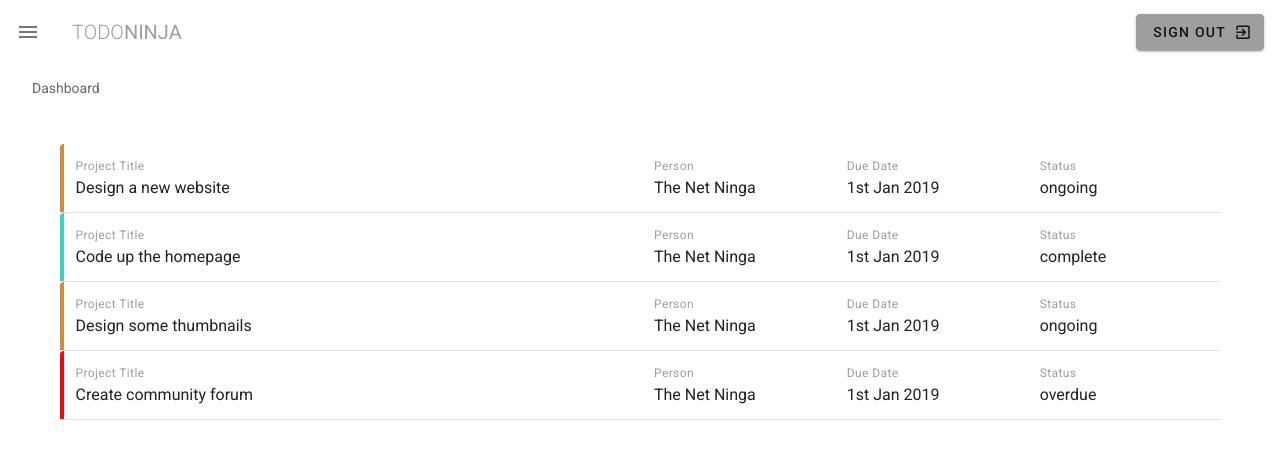
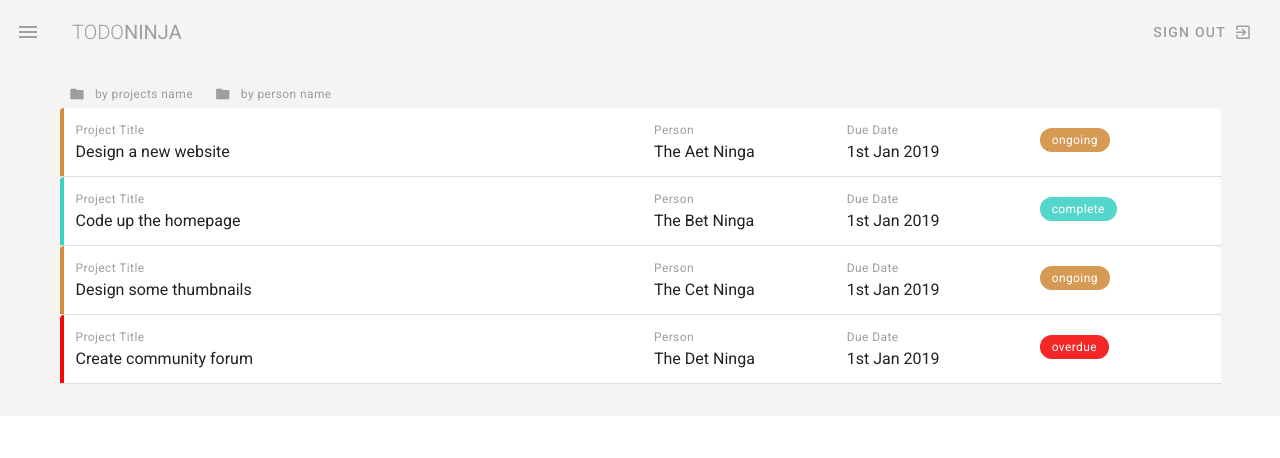
Before and after one commit to new-media-art/todo-ninja, a Vue app: page / in a window 1280 px wide. Shown: the top 458 px of the page. Built offline with nearby package versions, Linux system fonts and the light colour scheme.

Commit message:
finished with cards

```diff
--- a/src/App.vue
+++ b/src/App.vue
@@ -1,10 +1,12 @@
 <template>
-  <v-app class="gray lighten-4">
+  <v-app >
     <Navbar />
 
-    <v-content class="mx-4 mb-4">
+
+
       <router-view></router-view>
-    </v-content>
+
+
 
   </v-app>
 </template>
--- a/src/components/Navbar.vue
+++ b/src/components/Navbar.vue
@@ -1,34 +1,37 @@
 <template>
   <nav>
-    <v-toolbar flat app>
-        <v-app-bar-nav-icon class="gray--text" @click="drawer = !drawer"></v-app-bar-nav-icon>
+    <v-app-bar flat app>
+      <v-app-bar-nav-icon class="grey--text" @click="drawer = !drawer"></v-app-bar-nav-icon>
       <v-toolbar-title class="text-uppercase grey--text">
         <span class="font-weight-light">Todo</span>
         <span>Ninja</span>
       </v-toolbar-title>
       <v-spacer></v-spacer>
-      <v-btn flat color="grey">
+      <v-btn text color="grey">
         <span>Sign Out</span>
         <v-icon right>mdi-exit-to-app</v-icon>
       </v-btn>
-    </v-toolbar>
+    </v-app-bar>
+
 
     <v-navigation-drawer v-model="drawer" app class="primary">
       <v-list>
-        <v-list-item v-for="link in links" :key="link.text" router :to="link.route">
+        <v-list-item v-for="link in links" :key="link.text" :to="link.route" link>
           <v-list-item-action>
-            <v-icon class="white--text">{{ link.icon}} </v-icon>
+            <v-icon class="white--text" v-text="link.icon"></v-icon>
           </v-list-item-action>
           <v-list-item-content>
-            <v-list-item-item class="white--text">
-              {{ link.text }}
-            </v-list-item-item>
+            <v-list-item-title class="white--text" v-text="link.text"></v-list-item-title>
           </v-list-item-content>
         </v-list-item>
       </v-list>
     </v-navigation-drawer>
   </nav>
 </template>
+
+
+
+
 <script>
 export default {
   data() {
--- a/src/plugins/vuetify.js
+++ b/src/plugins/vuetify.js
@@ -3,10 +3,22 @@ import Vuetify from 'vuetify/lib/framework';
 
 Vue.use(Vuetify);
 
+
+
 export default new Vuetify({
-    iconfont: 'md',
-    primary: '2974E4',
-    success: '42FCD0',
-    info:'F3DA5D',
-    error: 'F0268E'
-});
+    icons: {
+      iconfont: 'mdi'
+
+    },
+
+    theme: {
+      themes: {
+        light: {
+            primary: '2974E4',
+            success: '42FCD0',
+            info:'F3DA5D',
+            error: 'F0268E'
+        }
+      }
+    }
+  })
--- a/src/views/Dashboard.vue
+++ b/src/views/Dashboard.vue
@@ -9,9 +9,44 @@
           <v-btn outlined block color="primary"><v-sheet class="black--text">Black Text 1</v-sheet></v-btn>
         </v-col>
         </v-row>
-    -->
+
+
+
+        <v-row class="mb-3">
+        <v-btn small depressed class="grey--text" @click="sortBy('title')">
+          <v-icon left small> mdi-folder </v-icon>
+          <span class="caption text-lowercase">By project name</span>
+        </v-btn>
+
+        <v-btn small depressed class="grey--text" @click="sortBy('person')">
+          <v-icon left small> mdi-account </v-icon>
+          <span class="caption text-lowercase">By project name</span>
+        </v-btn>
+        </v-row >
+ -->
+          <v-tooltip top>
+          <template v-slot:activator="{ on }">
+            <v-btn small text color="grey" @click="sortBy('title')" v-on="on">
+              <v-icon left small>mdi-folder</v-icon>
+              <span right class="caption text-lowercase">by projects name</span>
+            </v-btn>
+          </template>
+          <span>Sorts projects by name</span>
+        </v-tooltip>
+
+        <v-tooltip top>
+          <template v-slot:activator="{ on }">
+            <v-btn small text color="grey" @click="sortBy('person')" v-on="on">
+              <v-icon left small>mdi-folder</v-icon>
+              <span right class="caption text-lowercase">by person name</span>
+            </v-btn>
+          </template>
+          <span>Sorts projects by person name</span>
+        </v-tooltip>
+
+
         <v-card flat class="pa-3" v-for="project in projects" :key="project.title">
-          <v-row :class="`pa project ${project.status }`">
+          <v-row :class="`pa project ${project.status}`">
             <v-col cols="12" md="6">
               <div class="caption grey--text">Project Title</div>
               <div>{{ project.title}} </div>
@@ -25,8 +60,13 @@
             <div>{{ project.due}} </div>
             </v-col>
             <v-col xs="2">
-            <div class="caption grey--text">Status</div>
-            <div>{{ project.status}} </div>
+            <div>
+              <v-chip
+                  small
+                  class="v-chip--active white--text caption my-2"
+                  :color="project.status"
+                >{{project.status}}</v-chip>
+            </div>
             </v-col>
           </v-row>
           <v-row>
@@ -46,12 +86,17 @@ export default {
   data() {
     return {
       projects: [
-        { title: 'Design a new website', person: 'The Net Ninga', due: "1st Jan 2019", status: 'ongoing', content: 'Lorem ipsum dolor sit, amet consectetur adipisicing elit. Consequatur blanditiis perferendis rerum repellendus eaque odio accusamus doloribus cupiditate consectetur illo a, distinctio soluta. Deserunt sequi consequatur officiis voluptas debitis error?'},
-        { title: 'Code up the homepage', person: 'The Net Ninga', due: "1st Jan 2019", status: 'complete', content: 'Lorem ipsum dolor sit, amet consectetur adipisicing elit. Consequatur blanditiis perferendis rerum repellendus eaque odio accusamus doloribus cupiditate consectetur illo a, distinctio soluta. Deserunt sequi consequatur officiis voluptas debitis error?'},
-        { title: 'Design some thumbnails', person: 'The Net Ninga', due: "1st Jan 2019", status: 'ongoing', content: 'Lorem ipsum dolor sit, amet consectetur adipisicing elit. Consequatur blanditiis perferendis rerum repellendus eaque odio accusamus doloribus cupiditate consectetur illo a, distinctio soluta. Deserunt sequi consequatur officiis voluptas debitis error?'},
-        { title: 'Create community forum', person: 'The Net Ninga', due: "1st Jan 2019", status: 'overdue', content: 'Lorem ipsum dolor sit, amet consectetur adipisicing elit. Consequatur blanditiis perferendis rerum repellendus eaque odio accusamus doloribus cupiditate consectetur illo a, distinctio soluta. Deserunt sequi consequatur officiis voluptas debitis error?'}
+        { title: 'Design a new website', person: 'The Aet Ninga', due: "1st Jan 2019", status: 'ongoing', content: 'Lorem ipsum dolor sit, amet consectetur adipisicing elit. Consequatur blanditiis perferendis rerum repellendus eaque odio accusamus doloribus cupiditate consectetur illo a, distinctio soluta. Deserunt sequi consequatur officiis voluptas debitis error?'},
+        { title: 'Code up the homepage', person: 'The Bet Ninga', due: "1st Jan 2019", status: 'complete', content: 'Lorem ipsum dolor sit, amet consectetur adipisicing elit. Consequatur blanditiis perferendis rerum repellendus eaque odio accusamus doloribus cupiditate consectetur illo a, distinctio soluta. Deserunt sequi consequatur officiis voluptas debitis error?'},
+        { title: 'Design some thumbnails', person: 'The Cet Ninga', due: "1st Jan 2019", status: 'ongoing', content: 'Lorem ipsum dolor sit, amet consectetur adipisicing elit. Consequatur blanditiis perferendis rerum repellendus eaque odio accusamus doloribus cupiditate consectetur illo a, distinctio soluta. Deserunt sequi consequatur officiis voluptas debitis error?'},
+        { title: 'Create community forum', person: 'The Det Ninga', due: "1st Jan 2019", status: 'overdue', content: 'Lorem ipsum dolor sit, amet consectetur adipisicing elit. Consequatur blanditiis perferendis rerum repellendus eaque odio accusamus doloribus cupiditate consectetur illo a, distinctio soluta. Deserunt sequi consequatur officiis voluptas debitis error?'}
       ]
 
+    }
+  },
+  methods: {
+    sortBy(prop) {
+      this.projects.sort((a,b) => a[prop] < b[prop] ? -1 : 1 )
     }
   }
 };
@@ -67,4 +112,19 @@ export default {
   .project.overdue {
     border-left: 4px solid #f30808
   }
+   .v-chip.complete {
+     background: #3cd1c2
+  }
+  .v-chip.ongoing {
+     background: #d18c3c
+  }
+  .v-chip.overdue {
+     background: #f30808
+  }
 </style>
+
+<style>
+  .dashboard {
+    background: rgb(246, 243, 243);
+  }
+</style>
--- a/src/views/Team.vue
+++ b/src/views/Team.vue
@@ -3,7 +3,30 @@
     <v-subheader>Team</v-subheader>
 
     <v-container class="my-5">
-        content
+        <v-row >
+            <v-col cols="12" sm="6" md="4" lg="3" v-for="person in team" :key="person.name">
+                <v-card class="text-center ma-3" >
+                <v-responsive class="pt-4">
+                    image
+                </v-responsive>
+                <v-card-text>
+                    <div class=" text-subtitle-1 ">{{person.name}}</div>
+                    <div class="grey--text">{{person.role}}</div>
+                </v-card-text>
+                <v-card-actions>
+
+            <v-btn depressed class="grey--text" >
+
+          <v-icon small> mdi-message </v-icon>
+
+          <span>Message</span>
+
+        </v-btn>
+      </v-card-actions>
+
+    </v-card>
+  </v-col>
+</v-row>
    </v-container>
 
   </div>
@@ -12,6 +35,18 @@
 <script>
 
 export default {
+    data() {
+        return {
+            team: [
+                { name: 'The Web Ninja', role: 'Web developer' },
+                { name: 'The Beb Ninja', role: 'Web designer' },
+                { name: 'The Geb Ninja', role: 'Web webber' },
+                { name: 'The Zeb Ninja', role: 'Web x' },
+                { name: 'The Xeb Ninja', role: 'Web a' },
+                { name: 'The Feb Ninja', role: 'Web web' },
+            ]
+        }
+    }
 
 };
 </script>
```
